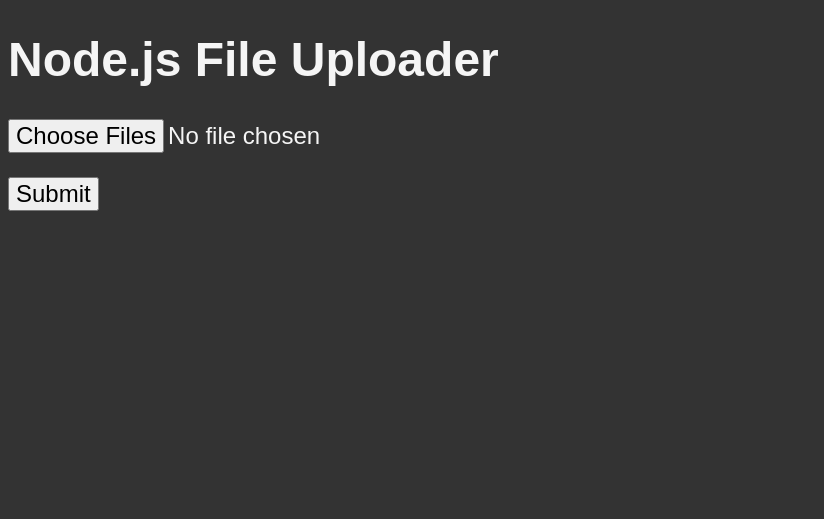
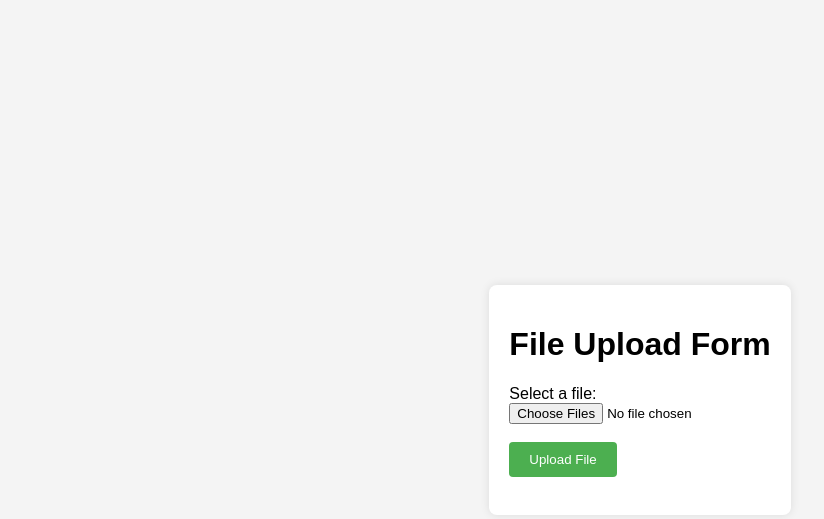
Before and after one commit to AElgamal5/nodeJS-file-upload, a website: page public/index.html in a window 1280 px wide. Shown: the whole page, without its empty margins (0-824 px from the left). Drawn offline with Linux system fonts and the light colour scheme.

Commit message:
some playing with HTML and CSS

```diff
--- a/public/index.html
+++ b/public/index.html
@@ -2,44 +2,74 @@
 <html lang="en">
   <head>
     <meta charset="UTF-8" />
-    <meta http-equiv="X-UA-Compatible" content="IE=edge" />
     <meta name="viewport" content="width=device-width, initial-scale=1.0" />
-    <title>Node.js File Uploader</title>
+    <title>File Upload Form</title>
     <style>
       body {
-        font-family: Arial, Helvetica, sans-serif;
-        font-size: 1.5rem;
-        background-color: #333;
-        color: whitesmoke;
+        font-family: Arial, sans-serif;
+        background-color: #f4f4f4;
+        margin: 0;
+        padding: 0;
+        display: flex;
+        justify-content: center;
+        align-items: center;
+        height: 100vh;
       }
 
-      input,
-      button {
-        font: inherit;
-        width: max-content;
+      #upload-container {
+        background-color: #fff;
+        padding: 20px;
+        border-radius: 8px;
+        box-shadow: 0 0 10px rgba(0, 0, 0, 0.1);
       }
 
-      form {
-        display: flex;
-        flex-flow: column nowrap;
-        gap: 1.5rem;
+      #file-input {
+        margin-bottom: 10px;
+      }
+
+      #submit-button {
+        background-color: #4caf50;
+        color: #fff;
+        padding: 10px 20px;
+        border: none;
+        border-radius: 4px;
+        cursor: pointer;
+      }
+
+      #submit-button:hover {
+        background-color: #45a049;
+      }
+      hr {
+        border: 0;
+        height: 1px;
+        background-image: linear-gradient(
+          to right,
+          rgba(0, 0, 0, 0),
+          rgba(0, 0, 0, 0.75),
+          rgba(0, 0, 0, 0)
+        );
       }
     </style>
   </head>
-
   <body>
-    <h1>Node.js File Uploader</h1>
-    <form id="uploadForm">
-      <input type="file" id="myFiles" accept="image/*" multiple />
-      <button>Submit</button>
+    <div id="upload-container">
+      <h1>File Upload Form</h1>
+      <form enctype="multipart/form-data" id="uploadForm">
+        <label for="file-input">Select a file:</label>
+        <br />
+        <input type="file" name="file" id="myFiles" required multiple />
+        <br />
+        <br />
+        <input type="submit" value="Upload File" id="submit-button" />
       </form>
-    <h2></h2>
       <h3></h3>
+      <ul id="list"></ul>
+    </div>
+  </body>
   <script>
     const form = document.getElementById("uploadForm");
 
     const sendFiles = async () => {
-        // Object
       const myFiles = document.getElementById("myFiles").files;
 
       const formData = new FormData();
@@ -48,20 +78,31 @@
         formData.append(myFiles.item(key).name, myFiles.item(key));
       });
 
-        const response = await fetch("http://localhost:5000/v1/apis/cats", {
+      const response = await fetch("http://localhost:3000/files", {
         method: "POST",
         body: formData,
       });
 
       const json = await response.json();
 
-        const h2 = document.querySelector("h2");
-        h2.textContent = `Status: ${json?.status}`;
-
       const h3 = document.querySelector("h3");
       h3.textContent = json?.msg;
 
+      if (json?.fileNames) {
+        const ul = document.getElementById("list");
+        json.fileNames.forEach((fileName) => {
+          const li = document.createElement("li");
+
+          li.innerHTML = `<a href="http://localhost:3000/files/${fileName}" target="_blank">${fileName}</a>`;
+          ul.appendChild(li);
+        });
+        const hr = document.createElement("hr");
+        ul.appendChild(hr);
+      }
+
       console.log(json);
+
+      form.reset();
     };
 
     form.addEventListener("submit", (e) => {
@@ -69,5 +110,4 @@
       sendFiles();
     });
   </script>
-  </body>
 </html>
```
Lines whose indentation alone changed are shown as unchanged.
